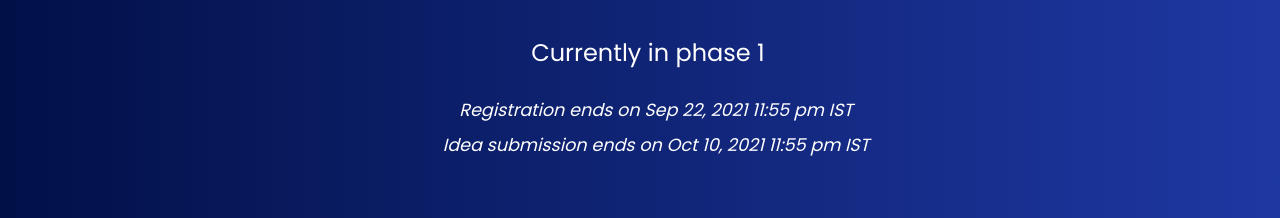
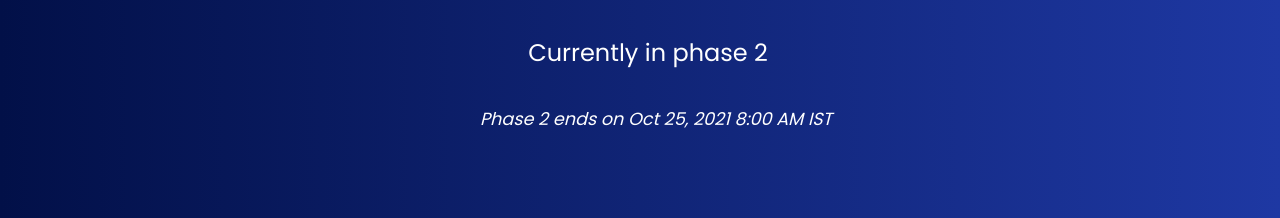
Before and after one commit to Coding-Club-PSGCT/codingclub, a plain HTML site: page app/templates/index.html in a window 1280 px wide. Shown: the part 582-800 px from the top of the page. Drawn offline with nearby package versions, Linux system fonts and the light colour scheme; files that its build step writes are made by us from their sources; files whose address does not match are found by name.

Commit message:
Update index and timeline

```diff
--- a/app/templates/index.html
+++ b/app/templates/index.html
@@ -84,12 +84,11 @@
 
               <div class="display-2--description2 lh-lg">
                 <p>
-                  Currently in phase 1
+                  Currently in phase 2
                   <br>
                   <div class="display-2--description4 lh-lg">
-                    <em>Registration ends on Sep 22, 2021 11:55 pm IST</em>
+                    <em>Phase 2 ends on Oct 25, 2021 8:00 AM IST</em>
                     <br>
-                    <em>Idea submission ends on Oct 10, 2021 11:55 pm IST</em>
                   </div>
                 </p>
               </div>
@@ -212,7 +211,7 @@
                     <div class="timeline">
                         <div class="timeline-content">
                             <div class="timeline-icon"><i class="fa fa-file-code"></i></div>
-                            <h3 class="title">Phase 2 <br> <i> (Starts from October 11, 2021) </i></h3>
+                            <h3 class="title">Phase 2 <br> <i> (Starts from October 18, 2021) </i></h3>
                             <p class="description">
                               <span class="timeline-inner-title"> Presentation :</span> <br>
                               Explain your ideas in the form of power-point presentation to the jury. Only shortlisted students will move to the next stage and will be assigned mentors.
```
